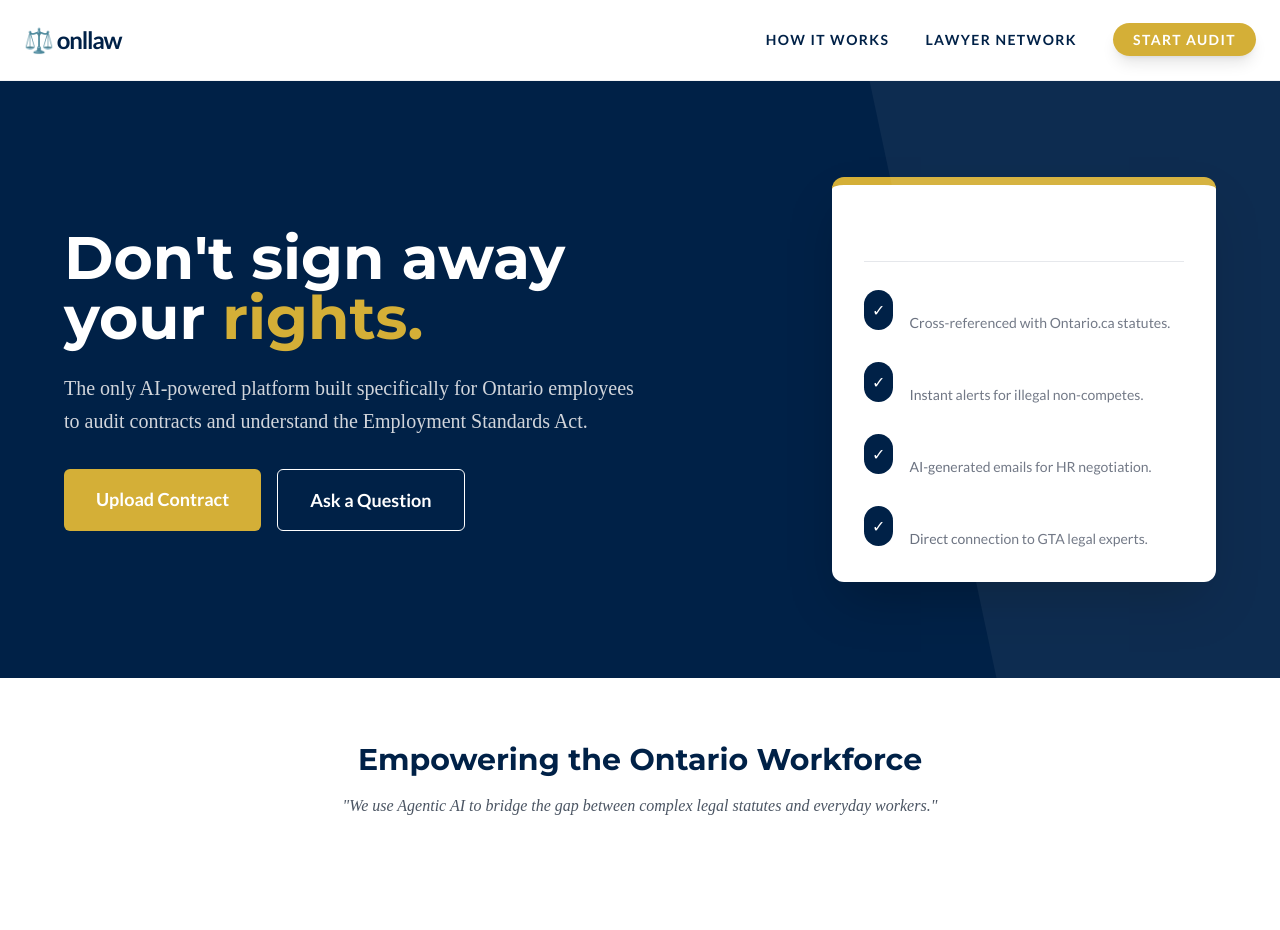
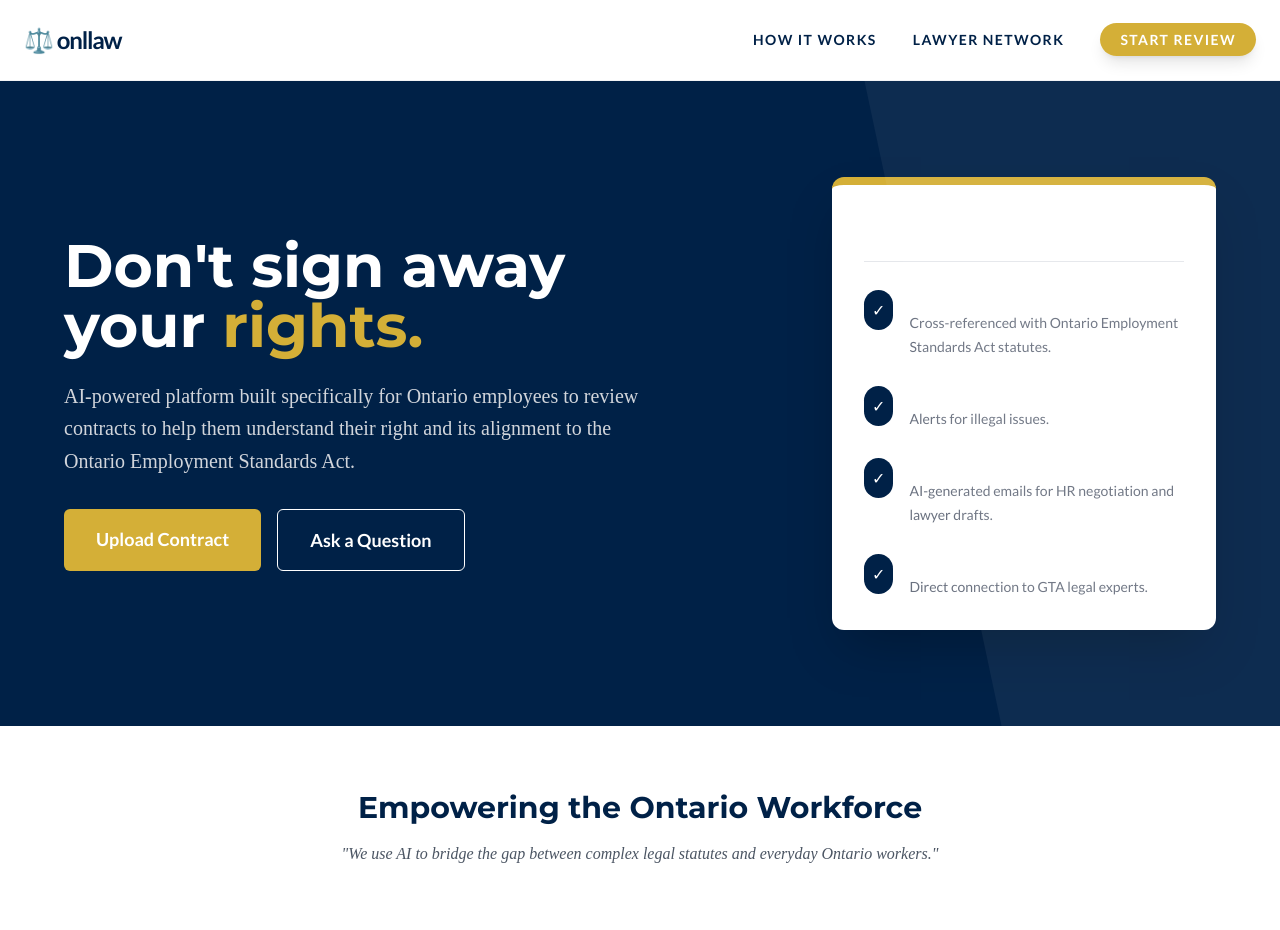
Before and after one commit to edimaudo/onllaw, a FastAPI app: page / in a window 1280 px wide. Before the commit the page ends 815 px from the top, so only its background shows below. Run offline with FastAPI, Linux system fonts and the light colour scheme; some libraries are stand-ins or nearby versions; some web fonts are replaced.

Commit message:
Update index.html

```diff
--- a/templates/index.html
+++ b/templates/index.html
@@ -31,7 +31,7 @@
         <div class="space-x-8 font-semibold text-sm uppercase tracking-widest">
             <a href="#features" class="hover:text-gold">How it Works</a>
             <a href="#" class="hover:text-gold">Lawyer Network</a>
-            <a href="/audit" class="px-5 py-2 btn-gold rounded-full shadow-lg">Start Audit</a>
+            <a href="/audit" class="px-5 py-2 btn-gold rounded-full shadow-lg">Start Review</a>
         </div>
     </nav>
 
@@ -42,7 +42,7 @@
                     Don't sign away your <span class="text-gold">rights.</span>
                 </h1>
                 <p class="text-xl text-gray-300 mb-8 legal-text leading-relaxed">
-                    The only AI-powered platform built specifically for Ontario employees to audit contracts and understand the Employment Standards Act.
+                    AI-powered platform built specifically for Ontario employees to review contracts to help them understand their right and its alignment to the Ontario Employment Standards Act.
                 </p>
                 <div class="flex space-x-4">
                     <a href="/audit" class="px-8 py-4 btn-gold text-navy font-bold rounded-md text-lg">Upload Contract</a>
@@ -58,27 +58,27 @@
                             <span class="bg-navy text-white rounded-full p-2 mr-4 mt-1">✓</span>
                             <div>
                                 <strong class="block">ESA Compliance Check</strong>
-                                <span class="text-sm text-gray-500">Cross-referenced with Ontario.ca statutes.</span>
+                                <span class="text-sm text-gray-500">Cross-referenced with Ontario Employment Standards Act statutes.</span>
                             </div>
                         </li>
                         <li class="flex items-start">
                             <span class="bg-navy text-white rounded-full p-2 mr-4 mt-1">✓</span>
                             <div>
                                 <strong class="block">Red-Flag Detection</strong>
-                                <span class="text-sm text-gray-500">Instant alerts for illegal non-competes.</span>
+                                <span class="text-sm text-gray-500">Alerts for illegal issues.</span>
                             </div>
                         </li>
                         <li class="flex items-start">
                             <span class="bg-navy text-white rounded-full p-2 mr-4 mt-1">✓</span>
                             <div>
                                 <strong class="block">Advocacy Drafts</strong>
-                                <span class="text-sm text-gray-500">AI-generated emails for HR negotiation.</span>
+                                <span class="text-sm text-gray-500">AI-generated emails for HR negotiation and lawyer drafts.</span>
                             </div>
                         </li>
                         <li class="flex items-start">
                             <span class="bg-navy text-white rounded-full p-2 mr-4 mt-1">✓</span>
                             <div>
-                                <strong class="block">Verified Referrals</strong>
+                                <strong class="block">Verified Referrals + </strong>
                                 <span class="text-sm text-gray-500">Direct connection to GTA legal experts.</span>
                             </div>
                         </li>
@@ -93,7 +93,7 @@
         <div class="max-w-4xl mx-auto text-center px-6">
             <h2 class="text-3xl font-bold mb-4">Empowering the Ontario Workforce</h2>
             <p class="text-gray-600 legal-text italic">
-                "We use Agentic AI to bridge the gap between complex legal statutes and everyday workers."
+                "We use AI to bridge the gap between complex legal statutes and everyday Ontario workers."
             </p>
         </div>
     </section>
```
